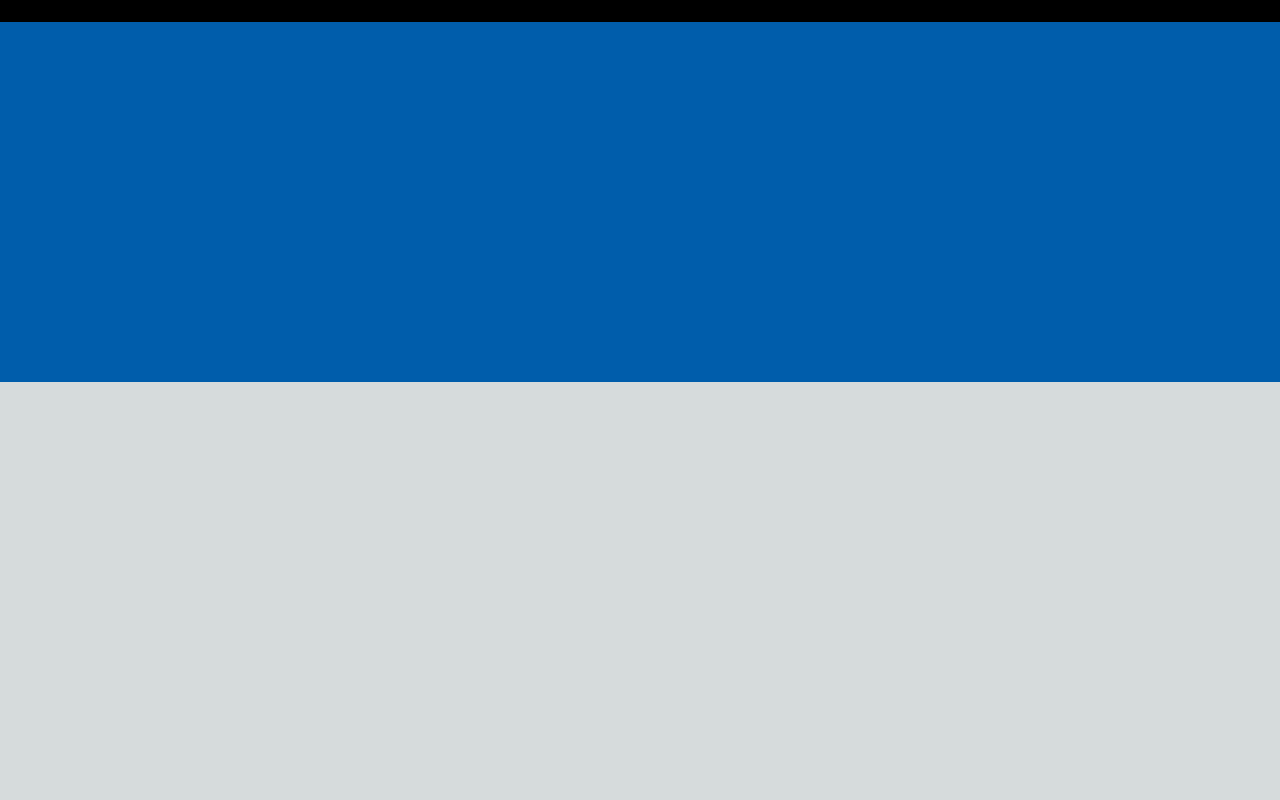
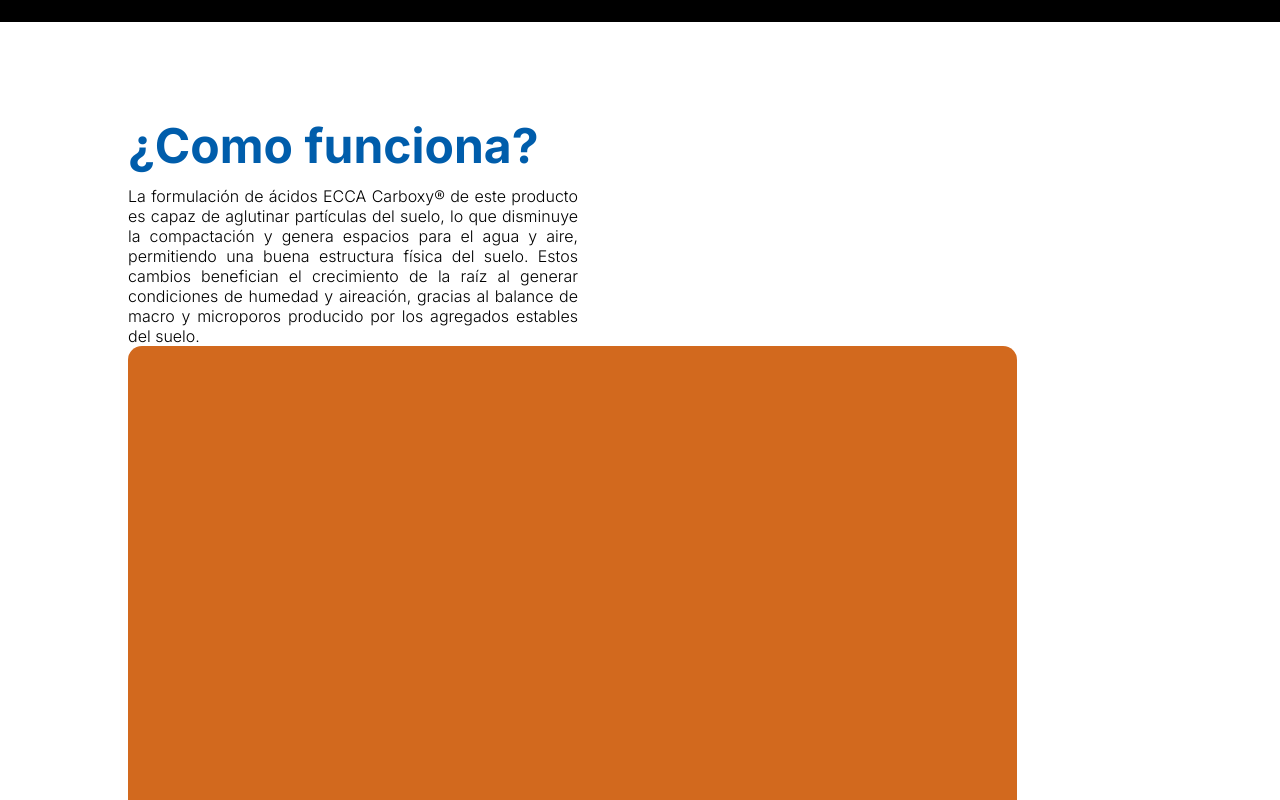
Before and after one commit to AndresCM-12/innovak, a Next.js app: page / in a window 1280 px wide. Shown: the part 1060-1860 px from the top of the page. Before the commit the page ends 1442 px from the top, so only its background shows below. Built offline with nearby package versions, Linux system fonts and the light colour scheme.

Commit message:
Added: presence section

```diff
--- a/src/app/page.js
+++ b/src/app/page.js
@@ -19,6 +19,10 @@ export default function Home() {
           id="raices"
           style={{ height: 300, background: "#000" }}
         ></section>
+
+        <section className={styles.presenceContainer} id="presencia">
+          <PresentsBody />
+        </section>
       </main>
       <footer className={styles.footer}></footer>
     </div>
@@ -68,4 +72,24 @@ export default function Home() {
       </nav>
     );
   }
+
+  function PresentsBody() {
+    return(
+      <>
+        <div>
+          <h1>¿Como funciona?</h1>
+          <p>
+            La formulación de ácidos ECCA Carboxy® de este producto es capaz de
+            aglutinar partículas del suelo, lo que disminuye la compactación y
+            genera espacios para el agua y aire, permitiendo una buena
+            estructura física del suelo. Estos cambios benefician el crecimiento
+            de la raíz al generar condiciones de humedad y aireación, gracias al
+            balance de macro y microporos producido por los agregados estables
+            del suelo.
+          </p>
+        </div>
+        <div className={styles.presenceVideo}></div>
+      </>
+    );
+  }
 }
--- a/src/app/page.module.css
+++ b/src/app/page.module.css
@@ -1,4 +1,4 @@
-.MainWrapper{
+.MainWrapper {
   position: relative;
   width: 100%;
   height: 100%;
@@ -26,7 +26,7 @@
   background-color: #000;
 }
 
-.logoImage{
+.logoImage {
   height: 100%;
   width: 100%;
   object-fit: cover;
@@ -66,20 +66,63 @@
   height: 100%;
 }
 
-
 /* Image banner */
-.imageBannerContainer{
+.imageBannerContainer {
   height: auto;
   width: 100%;
   background-color: papayawhip;
 }
-.imageBanner{
+.imageBanner {
   height: 100%;
   width: 100%;
   object-fit: cover;
   background-color: papayawhip;
 }
 /* Image banner */
+
+/* presence  */
+.presenceContainer {
+  height: auto;
+  width: 100%;
+  background-color: white;
+  display: flex;
+  flex-wrap: wrap;
+  justify-content: space-between;
+  padding-inline: 10vw;
+  padding-block: 100px;
+}
+
+.presenceContainer div {
+  text-align: justify;
+  color: #000;
+}
+
+.presenceContainer h1 {
+  color: #005dab;
+  font-size: 48px;
+  font-weight: 700;
+  line-height: 48px; /* 100% */
+}
+
+.presenceContainer p {
+  color: #000;
+  text-align: justify;
+  font-size: 16px;
+  font-weight: 300;
+  line-height: normal;
+  width: 450px;
+  margin-top: 16px;
+}
+
+.presenceVideo {
+  background-color: chocolate;
+  border: none;
+  border-radius: 14px;
+  width: 889px;
+  height: 574px;
+}
+/* presence  */
+
 /* Main */
 
 /* Footer */
```
